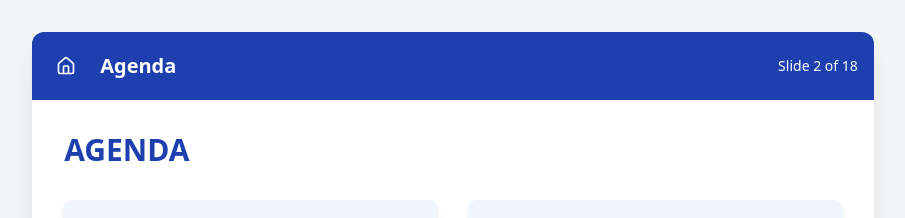
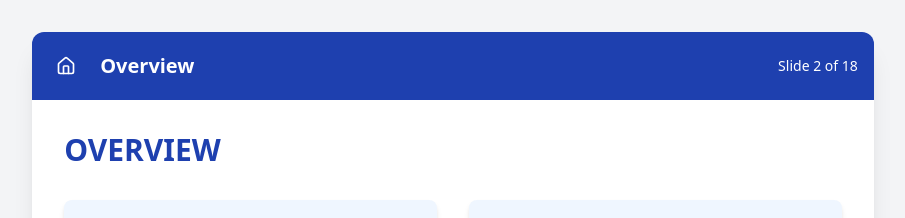
Before and after one commit to nikhil-thakur/RenaissanceProposal, a React (Create React App) app: page / in a window 1280 px wide. Both pictures are taken after a click on the button "Next". Shown: the top 218 px of the page, without its empty margins (187-1092 px from the left). Built offline with nearby package versions, Linux system fonts and the light colour scheme.

Commit message:
Updated wording

```diff
--- a/src/Presentation.js
+++ b/src/Presentation.js
@@ -22,10 +22,10 @@ const ProposalPresentation = () => {
 
         // Slide 2: Agenda
         {
-            title: "Agenda",
+            title: "Overview",
             content: (
                 <div className="h-full">
-                    <h2 className="text-3xl font-semibold text-blue-800 mb-8">AGENDA</h2>
+                    <h2 className="text-3xl font-semibold text-blue-800 mb-8">OVERVIEW</h2>
 
                     <div className="grid grid-cols-2 gap-8">
                         <div className="bg-blue-50 p-6 rounded-lg shadow-md h-full">
@@ -881,7 +881,7 @@ const ProposalPresentation = () => {
                         <div className="bg-blue-50 p-6 rounded-lg shadow-md">
                             <div className="flex items-center mb-6">
                                 <div className="w-12 h-12 rounded-full bg-blue-600 flex items-center justify-center mr-6 text-2xl font-bold text-white">1</div>
-                                <h3 className="text-xl font-semibold text-blue-800">Technical discovery workshop</h3>
+                                <h3 className="text-xl font-semibold text-blue-800">Functional & Technical discovery workshops</h3>
                             </div>
                             <ul className="list-disc pl-6 text-gray-700 space-y-2">
                                 <li>Gather all stakeholders</li>
```
